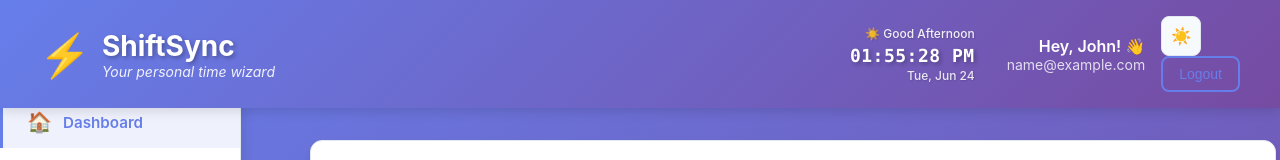
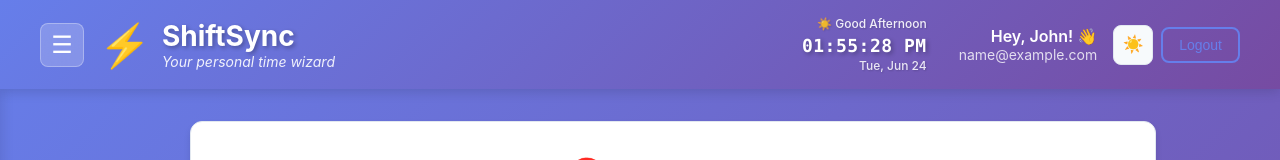
Before and after one commit to Firoz-Thapa/ShiftSync, a React (Create React App) app in the folder frontend/: page /dashboard in a window 1280 px wide. Both pictures are taken after typing "name@example.com", "Sample123" into the empty fields and a click on the button "Sign In". Shown: the top 160 px of the page. Built offline with nearby package versions, Linux system fonts and the light colour scheme; no server answers.

Commit message:
Updated sidebar button and moved to header component

```diff
--- a/frontend/src/components/common/Button/Button.css
+++ b/frontend/src/components/common/Button/Button.css
@@ -134,7 +134,7 @@
   .btn--small {
     min-height: 44px;
     min-width: 44px;
-    padding: 0.75rem 1rem;
+    padding: 1rem 1rem;
   }
 
   .btn--medium {
--- a/frontend/src/components/layout/Header/Header.css
+++ b/frontend/src/components/layout/Header/Header.css
@@ -19,6 +19,39 @@
 .header__left {
   display: flex;
   align-items: center;
+  gap: 1rem;
+}
+
+/* Menu Button */
+.header__menu-button {
+  background: rgba(255, 255, 255, 0.2);
+  border: 1px solid rgba(255, 255, 255, 0.3);
+  color: white;
+  font-size: 1.5rem;
+  width: 44px;
+  height: 44px;
+  border-radius: 8px;
+  cursor: pointer;
+  display: flex;
+  align-items: center;
+  justify-content: center;
+  transition: all 0.2s ease;
+  backdrop-filter: blur(10px);
+}
+
+.header__menu-button:hover {
+  background: rgba(255, 255, 255, 0.3);
+  transform: scale(1.05);
+  box-shadow: 0 4px 8px rgba(0, 0, 0, 0.2);
+}
+
+.header__menu-button:active {
+  transform: scale(0.95);
+}
+
+.header__menu-button:focus {
+  outline: 2px solid rgba(255, 255, 255, 0.5);
+  outline-offset: 2px;
 }
 
 .header__logo {
@@ -87,34 +120,47 @@
   opacity: 0.8;
 }
 
+.header__actions {
+  display: flex;
+  align-items: center;
+  gap: 0.5rem;
+}
+
 @media (max-width: 768px) {
   .header__container {
     flex-direction: column;
     gap: 1rem;
     text-align: center;
+    padding: 0.75rem 1rem;
+  }
+
+  .header__left {
+    width: 100%;
+    justify-content: space-between;
+  }
+
+  .header__menu-button {
+    width: 40px;
+    height: 40px;
+    font-size: 1.25rem;
   }
 
   .header__title {
     font-size: 1.5rem;
   }
 
+  .header__subtitle {
+    display: none;
+  }
+
   .header__user {
     flex-direction: column;
     gap: 0.5rem;
+    width: 100%;
   }
 
   .header__user-info {
     text-align: center;
-  }
-}
-
-@media (max-width: 768px) {
-  .header__container {
-    padding: 0.75rem 1rem;
-  }
-
-  .header__subtitle {
-    display: none;
   }
 
   .header__user-email {
@@ -129,4 +175,22 @@
     font-size: 0.75rem;
     margin-right: 0.5rem;
   }
+
+  .header__actions {
+    justify-content: center;
+  }
 }
+
+@media (max-width: 480px) {
+  .header__logo-icon {
+    font-size: 2rem;
+  }
+
+  .header__title {
+    font-size: 1.25rem;
+  }
+
+  .header__container {
+    padding: 0.5rem 0.75rem;
+  }
+}
--- a/frontend/src/components/layout/Header/Header.tsx
+++ b/frontend/src/components/layout/Header/Header.tsx
@@ -2,16 +2,31 @@ import React from 'react';
 import { useAuth } from '../../../hooks/useAuth';
 import { Button } from '../../common';
 import { ThemeToggle } from '../../common/Theme Toggle/ThemeToggle';
-import { LiveClock } from '../../common/LiveClock/LiveClock'; // Add this import
+import { LiveClock } from '../../common/LiveClock/LiveClock';
 import './Header.css';
 
-export const Header: React.FC = () => {
+interface HeaderProps {
+  onMenuClick?: () => void;
+  isMenuOpen?: boolean;
+}
+
+export const Header: React.FC<HeaderProps> = ({ onMenuClick, isMenuOpen }) => {
   const { user, logout } = useAuth();
 
   return (
     <header className="header">
       <div className="header__container">
         <div className="header__left">
+          {onMenuClick && (
+            <button
+              className="header__menu-button"
+              onClick={onMenuClick}
+              aria-label={isMenuOpen ? 'Close menu' : 'Open menu'}
+            >
+              {isMenuOpen ? '✕' : '☰'}
+            </button>
+          )}
+
           <div className="header__logo">
             <span className="header__logo-icon">⚡</span>
             <div className="header__logo-text">
@@ -24,7 +39,7 @@ export const Header: React.FC = () => {
         <div className="header__right">
           {user && (
             <div className="header__user">
-              <LiveClock /> {/* Add this component */}
+              <LiveClock />
 
               <div className="header__user-info">
                 <span className="header__welcome">
--- a/frontend/src/components/layout/Layout/Layout.css
+++ b/frontend/src/components/layout/Layout/Layout.css
@@ -11,23 +11,13 @@
   position: relative;
 }
 
-.layout__menu-button {
-  position: fixed;
-  top: 100px;
-  left: 1rem;
-  z-index: 60;
-  background: white !important;
-  color: #667eea !important;
-  border: 1px solid #e2e8f0 !important;
-  box-shadow: 0 2px 8px rgba(0, 0, 0, 0.1);
-}
-
 .layout__main {
   flex: 1;
   display: flex;
   flex-direction: column;
   min-height: 0;
   width: 100%;
+  transition: margin-left 0.3s ease;
 }
 
 .layout__content {
@@ -49,10 +39,15 @@
 
 @media (min-width: 1024px) {
   .layout__menu-button {
-    display: none;
+    display: flex !important;
   }
 
   .layout__main {
+    margin-left: 0;
+    transition: margin-left 0.3s ease;
+  }
+
+  .layout__main.sidebar-open {
     margin-left: 240px;
   }
 
@@ -73,6 +68,10 @@
 }
 
 @media (max-width: 1023px) {
+  .layout__menu-button {
+    display: flex !important;
+  }
+
   .layout__main {
     margin-left: 0;
   }
@@ -89,6 +88,11 @@
 
 /* Mobile only */
 @media (max-width: 768px) {
+  .layout__menu-button {
+    top: 90px;
+    left: 0.5rem;
+  }
+
   .layout__content {
     padding: 1rem;
   }
--- a/frontend/src/components/layout/Layout/Layout.tsx
+++ b/frontend/src/components/layout/Layout/Layout.tsx
@@ -1,7 +1,7 @@
 import React, { useState } from 'react';
 import { Header } from '../Header/Header';
 import { Sidebar } from '../Sidebar/Sidebar';
-import { Button } from '../../common';
+// import { Button } from '../../common';
 import { FloatingActionButton } from '../FloatingActionButton/FloatingActionButton';
 import './Layout.css';
 
@@ -22,21 +22,12 @@ export const Layout: React.FC<LayoutProps> = ({ children }) => {
 
   return (
     <div className="layout">
-      <Header />
+      <Header onMenuClick={toggleSidebar} isMenuOpen={sidebarOpen} />
 
       <div className="layout__container">
-        <Button
-          className="layout__menu-button"
-          variant="ghost"
-          size="small"
-          onClick={toggleSidebar}
-        >
-          ☰
-        </Button>
-
         <Sidebar isOpen={sidebarOpen} onClose={closeSidebar} />
 
-        <main className="layout__main">
+        <main className={`layout__main ${sidebarOpen ? 'sidebar-open' : ''}`}>
           <div className="layout__content">
             <div className="layout__content-wrapper">
               {children}
--- a/frontend/src/components/layout/Sidebar/Sidebar.css
+++ b/frontend/src/components/layout/Sidebar/Sidebar.css
@@ -24,6 +24,8 @@
   bottom: 0;
   background: rgba(0, 0, 0, 0.5);
   z-index: 40;
+  opacity: 1;
+  transition: opacity 0.3s ease;
 }
 
 .sidebar__nav {
@@ -63,18 +65,32 @@
   font-size: 0.95rem;
 }
 
-/* Desktop layout - sidebar is always visible */
 @media (min-width: 1024px) {
   .sidebar {
-    position: fixed;
     top: 80px;
-    left: 0;
-    transform: translateX(0);
-    width: 240px;
-    z-index: 30;
+    z-index: 50;
   }
 
   .sidebar__overlay {
     display: none;
   }
+
+
 }
+
+.sidebar::-webkit-scrollbar {
+  width: 6px;
+}
+
+.sidebar::-webkit-scrollbar-track {
+  background: #f7fafc;
+}
+
+.sidebar::-webkit-scrollbar-thumb {
+  background: #cbd5e0;
+  border-radius: 3px;
+}
+
+.sidebar::-webkit-scrollbar-thumb:hover {
+  background: #a0aec0;
+}
```
